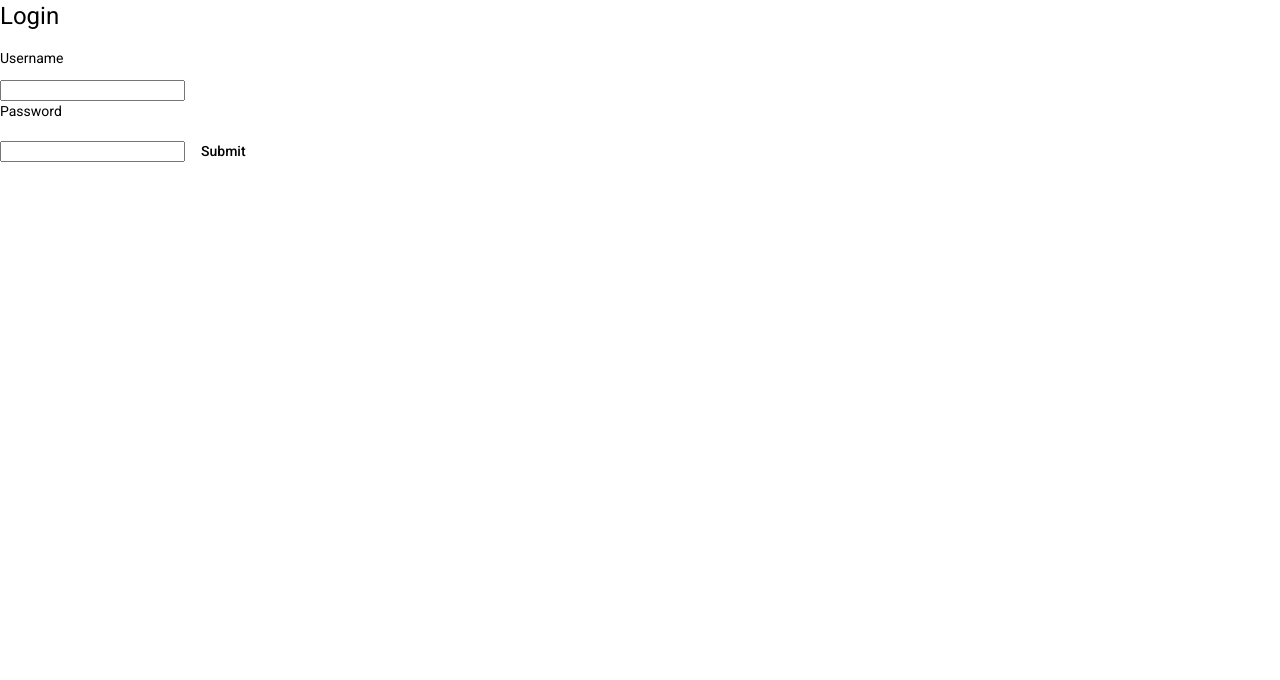
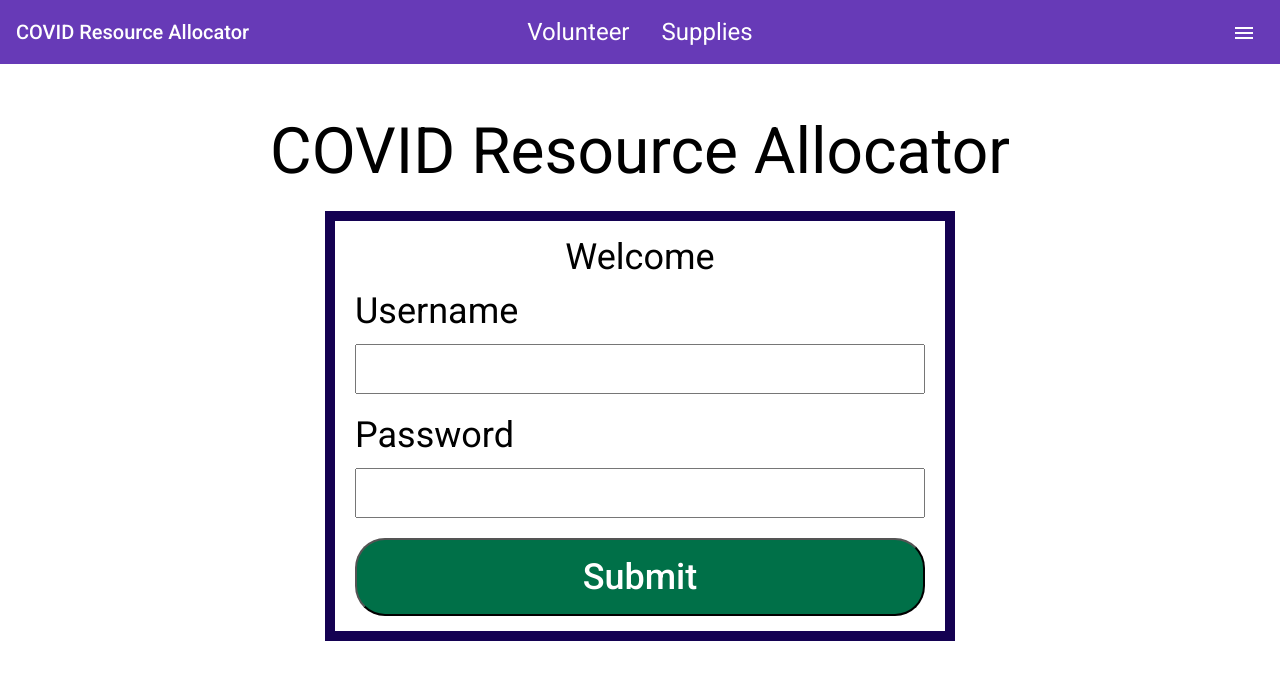
Before and after one commit to lost1227/covid-resource-allocator, an Angular app in the folder ui/: page /login in a window 1280 px wide. Shown: the top 680 px of the page. Built offline with nearby package versions, Linux system fonts and the light colour scheme; no server answers.

Commit message:
Improve message page CSS

```diff
--- a/ui/src/app/login/login.component.css
+++ b/ui/src/app/login/login.component.css
@@ -0,0 +1,77 @@
+.title {
+  margin: 50px 0px 0px 0px;
+  font-family: Roboto;
+  font-style: normal;
+  font-weight: normal;
+  font-size: 64px;
+  line-height: 75px;
+  text-align: center;
+  color: #000000;
+}
+
+.container {
+  margin: 22px 0px 0px 0px;
+  display: flex;
+  justify-content: center;
+}
+
+.loginbox {
+  width: 570px;
+  padding: 15px 20px;
+  border: 10px solid #140152;
+}
+
+.welcome {
+  font-family: Roboto;
+  font-style: normal;
+  font-weight: normal;
+  font-size: 36px;
+  line-height: 42px;
+  text-align: center;
+}
+
+.label {
+  font-family: Roboto;
+  font-style: normal;
+  font-weight: normal;
+  font-size: 36px;
+  line-height: 42px;
+}
+
+.inputbox {
+  margin: 0px 0px 20px 0px;
+  padding: 0px 5px;
+
+  width: 100%;
+  height: 50px;
+  box-sizing: border-box;
+
+  font-family: Roboto;
+  font-style: normal;
+  font-weight: normal;
+  font-size: 36px;
+  line-height: 42px;
+}
+
+button.loginbutton{
+  width: 100%;
+  height: 78px;
+
+  background: #007048;
+  border-radius: 30px;
+
+  font-family: Roboto;
+  font-style: normal;
+  font-weight: 500;
+  font-size: 36px;
+  line-height: 42px;
+  text-align: center;
+  color: #FFFFFF;
+
+  cursor: pointer;
+
+}
+
+button.loginbutton:active {
+  box-shadow: 0px 0px 10px 2px black inset;
+}
--- a/ui/src/app/login/login.component.html
+++ b/ui/src/app/login/login.component.html
@@ -1,11 +1,17 @@
-<div *ngIf="showFailedLogin">
-  <p>Invalid username/password</p>
+<app-toolbar></app-toolbar>
+<p class="title">COVID Resource Allocator</p>
+<div class="container">
+  <div class="loginbox">
+    <form [formGroup]="loginForm" (ngSubmit)="onSubmit(loginForm.value)">
+      <p class="welcome">Welcome</p>
+      <div *ngIf="showFailedLogin">
+        <p>Invalid username/password</p>
+      </div>
+      <p class="label">Username</p>
+      <input class="inputbox" type="text" formControlName="username">
+      <p class="label">Password</p>
+      <input class="inputbox" type="password" formControlName="password">
+      <button class="loginbutton" type="submit">Submit</button>
+    </form>
+  </div>
 </div>
-<h1>Login</h1>
-<form [formGroup]="loginForm" (ngSubmit)="onSubmit(loginForm.value)">
-    <p>Username</p>
-    <input type="text" formControlName="username">
-    <p>Password</p>
-    <input type="password" formControlName="password">
-    <button mat-button type="submit">Submit</button>
-</form>
--- a/ui/src/app/loginmanager.service.ts
+++ b/ui/src/app/loginmanager.service.ts
@@ -3,7 +3,7 @@ import { User } from '@app/entities/user';
 import { LoginApiService } from './api/login-api.service';
 import { Router, ActivatedRoute } from '@angular/router';
 import { Observable, throwError, of, empty, Subject } from 'rxjs';
-import { map } from 'rxjs/operators';
+import { map, count } from 'rxjs/operators';
 import { catchError } from 'rxjs/operators';
 import { HttpErrorResponse } from '@angular/common/http';
 
@@ -30,14 +30,13 @@ export class LoginManagerService {
     })
   }
 
-  public startLogin() {
-    const redirect = this.router.url;
+  public startLogin(redirect : string) {
     this.router.navigateByUrl("/login?redirect=" + redirect);
   }
 
   public isLoggedIn() : Observable<Boolean> {
     if(this.loggedInUser == null) {
-      return this.loginApi.checkIfLoggedIn().pipe(
+      const test = this.loginApi.checkIfLoggedIn().pipe(
         map(user => {
           if(user) {
             this.loggedInUser = user;
@@ -52,18 +51,20 @@ export class LoginManagerService {
           return throwError(error);
         })
       )
+      test.pipe(count()).subscribe(cnt=>console.log(cnt));
+      return test;
     } else {
       return of(true);
     }
   }
 
-  public getLoggedInUser() : Observable<User> {
+  public getLoggedInUser(redirect = "/") : Observable<User> {
 
     if(this.loggedInUser == null) {
       const check : Observable<User> = this.loginApi.checkIfLoggedIn().pipe(
         catchError((error : HttpErrorResponse) => {
           if(error.status == 401) {
-            this.startLogin();
+            this.startLogin(redirect);
           }
           return empty();
         })
--- a/ui/src/app/messenger/messenger-new-conversation/messenger-new-conversation.component.css
+++ b/ui/src/app/messenger/messenger-new-conversation/messenger-new-conversation.component.css
@@ -0,0 +1,41 @@
+.maindiv {
+  width: 100%;
+  min-width: 400px;
+  display: flex;
+  justify-content: left;
+}
+.left-box {
+  width: 45px;
+  flex-grow: 0;
+  flex-shrink: 0;
+}
+.right-box {
+  flex-grow: 1;
+  flex-shrink: 1;
+}
+.icon {
+  font-size: 40px;
+}
+.textbox {
+  width: 100%;
+  min-width: 400px;
+  height: 40px;
+
+  box-sizing: border-box;
+
+  font-family: Roboto;
+  font-style: normal;
+  font-weight: 500;
+  font-size: 24px;
+
+  color: #000000;
+}
+.option {
+  border: 1px solid black;
+}
+.option > button {
+  font-family: Roboto;
+  font-style: normal;
+  font-weight: 500;
+  font-size: 24px;
+}
--- a/ui/src/app/messenger/messenger-new-conversation/messenger-new-conversation.component.html
+++ b/ui/src/app/messenger/messenger-new-conversation/messenger-new-conversation.component.html
@@ -1,4 +1,12 @@
-<input type="text" (input)="onInput($event)">
-<div *ngFor="let user of users">
-    <button mat-button (click)="onClick(user)">{{user.name}}</button>
+<div class="maindiv">
+  <div class="left-box">
+    <mat-icon class="icon">person_add</mat-icon>
+  </div>
+  <div class="right-box">
+    <input class="textbox" type="text" (input)="onInput($event)" [(ngModel)]="query">
+    <div class="option" *ngFor="let user of users">
+      <button mat-button (click)="onClick(user)">{{user.name}}</button>
+  </div>
+  </div>
+
 </div>
--- a/ui/src/app/messenger/messenger-new-conversation/messenger-new-conversation.component.ts
+++ b/ui/src/app/messenger/messenger-new-conversation/messenger-new-conversation.component.ts
@@ -7,6 +7,8 @@ import { MessengerService, MessageUser} from '@app/messenger/messenger.service';
   styleUrls: ['./messenger-new-conversation.component.css']
 })
 export class MessengerNewConversationComponent implements OnInit {
+
+  query : string = '';
 
   users : MessageUser[] = [];
 
@@ -30,6 +32,8 @@ export class MessengerNewConversationComponent implements OnInit {
   }
 
   onClick(user : MessageUser) {
+    this.query = '';
+    this.users = [];
     this.messenger.newConversation(user);
   }
 
--- a/ui/src/app/messenger/messenger.component.css
+++ b/ui/src/app/messenger/messenger.component.css
@@ -1,14 +1,25 @@
-mat-sidenav-container {
-    height: 100%;
-}
 div.maindiv {
-    display: flex;
-    justify-content: space-between;
+  display: flex;
+  justify-content: space-between;
+  min-height: 100%;
 }
 div.sidebar {
-    width: 400px;
-    flex-shrink: 0;
+  flex-shrink: 0;
+  flex-grow: 0;
+  background: #EDEDED;
 }
 div.mainpanel {
-    flex-grow: 1;
+  padding: 10px;
+  flex-shrink: 1;
+  flex-grow: 1;
 }
+div.sidebar-content {
+  background: #FFFFFF;
+  padding: 10px;
+}
+div.block {
+  display: block;
+}
+div.new-conversation {
+  margin: 0px 0px 10px 0px;
+}
--- a/ui/src/app/messenger/messenger.component.html
+++ b/ui/src/app/messenger/messenger.component.html
@@ -1,7 +1,14 @@
+<app-toolbar></app-toolbar>
 <div class="maindiv">
     <div class="sidebar">
-        <app-messenger-new-conversation></app-messenger-new-conversation>
-        <app-messenger-user *ngFor="let conversation of conversations" [conversation]="conversation"></app-messenger-user>
+        <div class="sidebar-content">
+          <div class="block new-conversation">
+            <app-messenger-new-conversation></app-messenger-new-conversation>
+          </div>
+          <div class="block user" *ngFor="let conversation of conversations">
+            <app-messenger-user  [conversation]="conversation"></app-messenger-user>
+          </div>
+        </div>
     </div>
     <div class="mainpanel">
         <app-messenger-chat></app-messenger-chat>
--- a/ui/src/app/messenger/messenger.service.ts
+++ b/ui/src/app/messenger/messenger.service.ts
@@ -17,7 +17,7 @@ export class MessengerService {
     private messengerapi : MessengerApiService) { }
 
   listConversations() : Observable<Conversation[]> {
-    return this.login.getLoggedInUser().pipe(
+    return this.login.getLoggedInUser("/message").pipe(
       mergeMap(principal => {
         const senderUser : MessageUser = new MessageUser(principal.id, principal.name);
         return this.messengerapi.listConversations().pipe(
@@ -54,7 +54,7 @@ export class MessengerService {
 
   searchUser(name : string) : Observable<MessageUser[]> {
 
-    return this.login.getLoggedInUser().pipe(
+    return this.login.getLoggedInUser("/message").pipe(
       mergeMap(principal => {
         const uid = principal.id;
         return this.userapi.findUsersByName(name).pipe(
@@ -68,7 +68,7 @@ export class MessengerService {
   newConversation(otherUser : MessageUser) {
     // TODO: assert no preexisting conversation
 
-    this.login.getLoggedInUser().subscribe(principal => {
+    this.login.getLoggedInUser("/message").subscribe(principal => {
       const senderUser = new MessageUser(principal.id, principal.name);
       const newConversation = new Conversation(senderUser, otherUser, []);
       this.selectedConversation.next(newConversation);
--- a/ui/src/app/new-post/new-post.component.ts
+++ b/ui/src/app/new-post/new-post.component.ts
@@ -24,11 +24,12 @@ export class NewPostComponent implements OnInit {
   ) {
     this.route.url.subscribe(params => {
       this.type = params[0].path;
+      this.login.getLoggedInUser("/post/"+this.type).subscribe(user => {
+        this.user = user;
+      })
     })
 
-    this.login.getLoggedInUser().subscribe(user => {
-      this.user = user;
-    })
+
 
     this.form = formBuilder.group({
       'title' : '',
```
Also changed, not shown: 2 other files (tests, documents, lock files or other folders).
